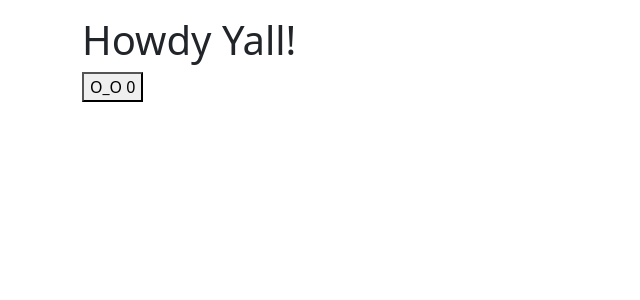
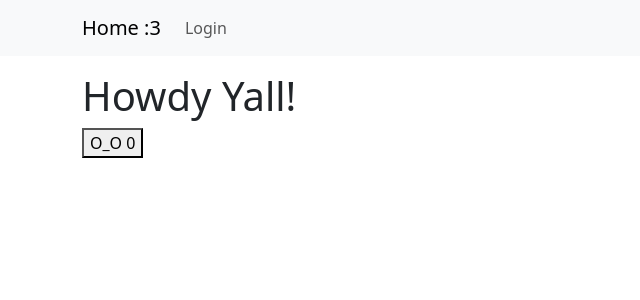
Before and after one commit to Ngaiti/my-app, a React (Vite) app: page / in a window 1280 px wide. Shown: the top 300 px of the page, without its empty margins (0-640 px from the left). Built offline with nearby package versions, Linux system fonts and the light colour scheme.

Commit message:
Navbar routing added

```diff
--- a/src/App.jsx
+++ b/src/App.jsx
@@ -1,10 +1,26 @@
 import './App.css'
 import Home from './pages/Home'
-import { BrowserRouter, Route, Routes } from 'react-router-dom'
+import { BrowserRouter, Outlet, Route, Routes } from 'react-router-dom'
 import Login from './pages/Login'
 import { useState } from 'react';
 import { AuthContext } from './AuthContext';
+import { Container, Nav, Navbar } from 'react-bootstrap';
 
+function Layout() {
+  return (
+    <>
+      <Navbar bg="light" variant="light">
+        <Container>
+          <Navbar.Brand href="/">Home :3</Navbar.Brand>
+          <Nav className="me-auto">
+            <Nav.Link href="/login">Login</Nav.Link>
+          </Nav>
+        </Container>
+      </Navbar>
+      <Outlet />
+    </>
+  );
+}
 
 function App() {
   const [token, setToken] = useState(null);
@@ -13,9 +29,9 @@ function App() {
     <AuthContext.Provider value={{ token, setToken }}>
       <BrowserRouter>
         <Routes>
-          <Route>
-            <Route element={<Home />} path="/" />
-            <Route element={<Login />} path="/login" />
+          <Route path="/" element={<Layout />}>
+            <Route index element={<Home />} />
+            <Route path="/login" element={<Login />} />
           </Route>
         </Routes>
       </BrowserRouter>
```
Also changed, not shown: src/pages/Error.jsx (+10 -0 lines).
